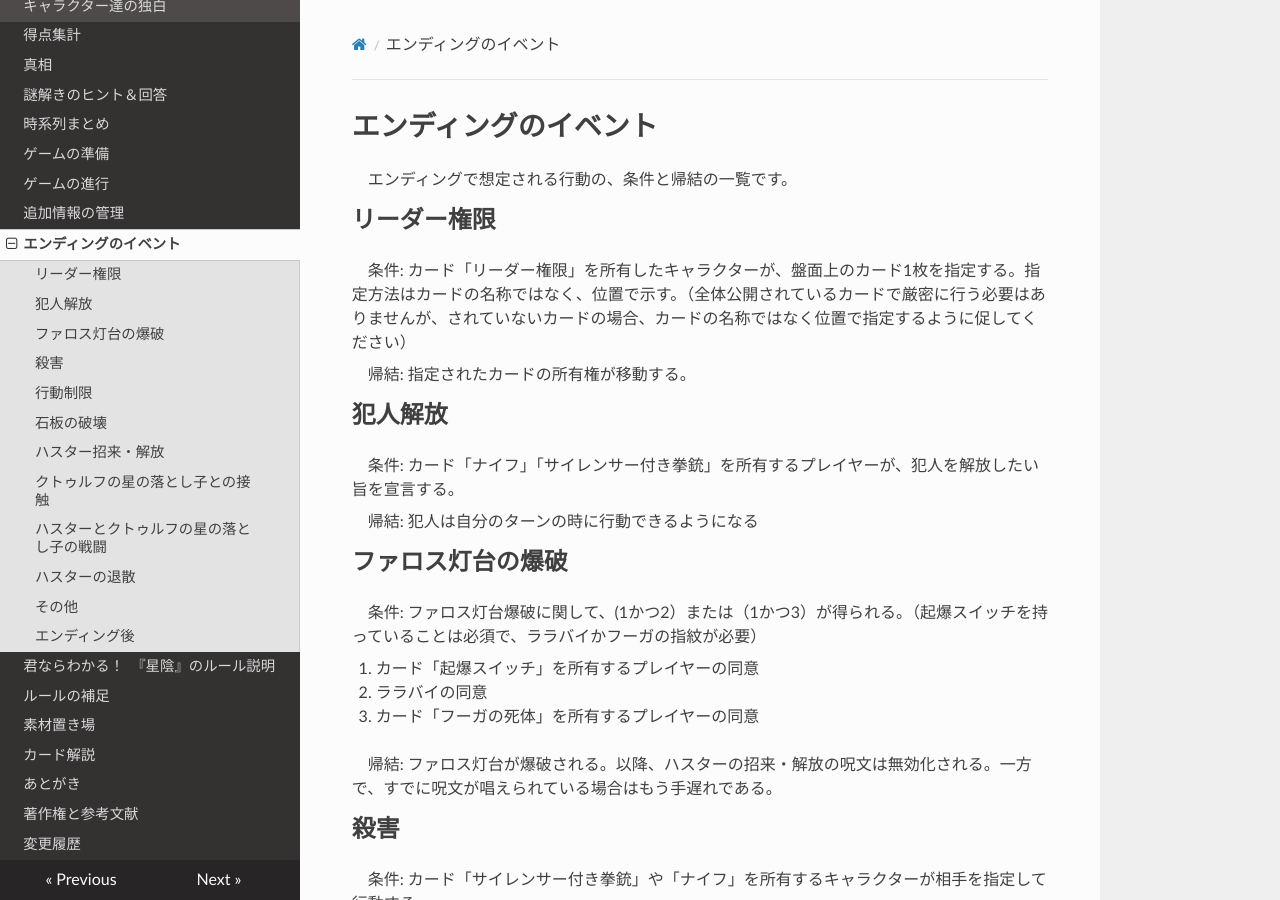
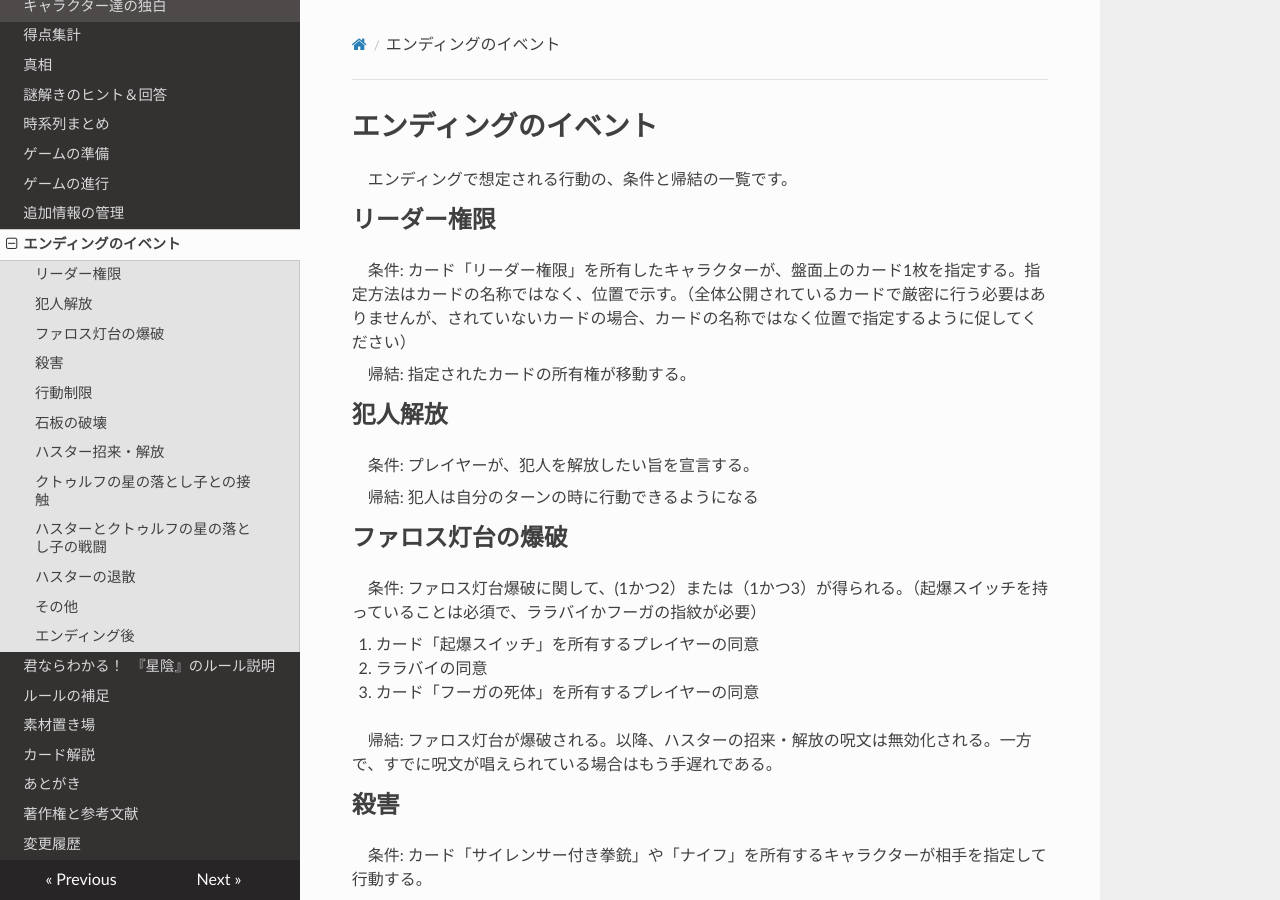
Before and after one commit to KTakahiro1729/Hoshikage, an MkDocs documentation site: the page built from docs/EndingEvents.md, in a window 1280 px wide and 900 px high. Built offline with MkDocs 1.6.1, drawn with Linux system fonts in a browser that asks for light colours; nearby versions of some CDN libraries.

Commit message:
remove restriction

```diff
--- a/docs/EndingEvents.md
+++ b/docs/EndingEvents.md
@@ -7,7 +7,7 @@
 帰結: 指定されたカードの所有権が移動する。
 
 ## 犯人解放
-条件: カード「ナイフ」「サイレンサー付き拳銃」を所有するプレイヤーが、犯人を解放したい旨を宣言する。
+条件: プレイヤーが、犯人を解放したい旨を宣言する。
 
 帰結: 犯人は自分のターンの時に行動できるようになる
 
```
